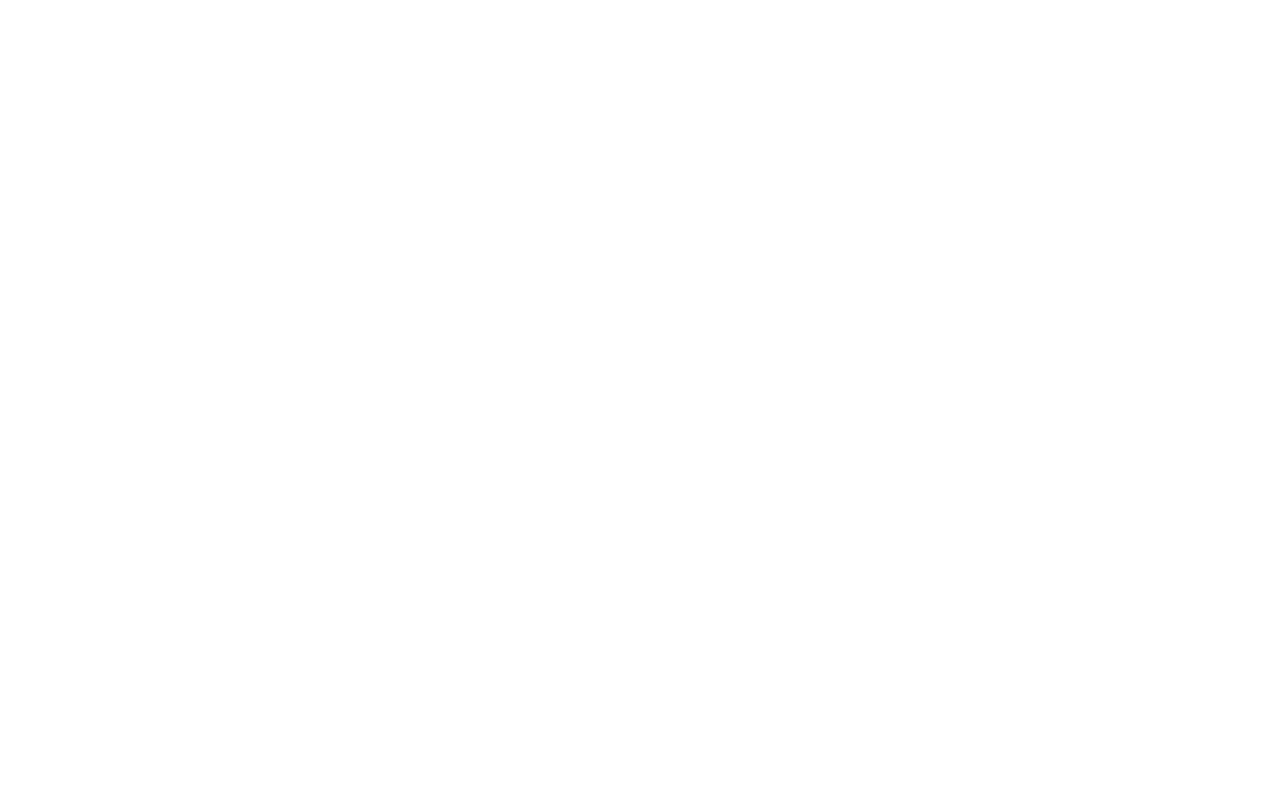
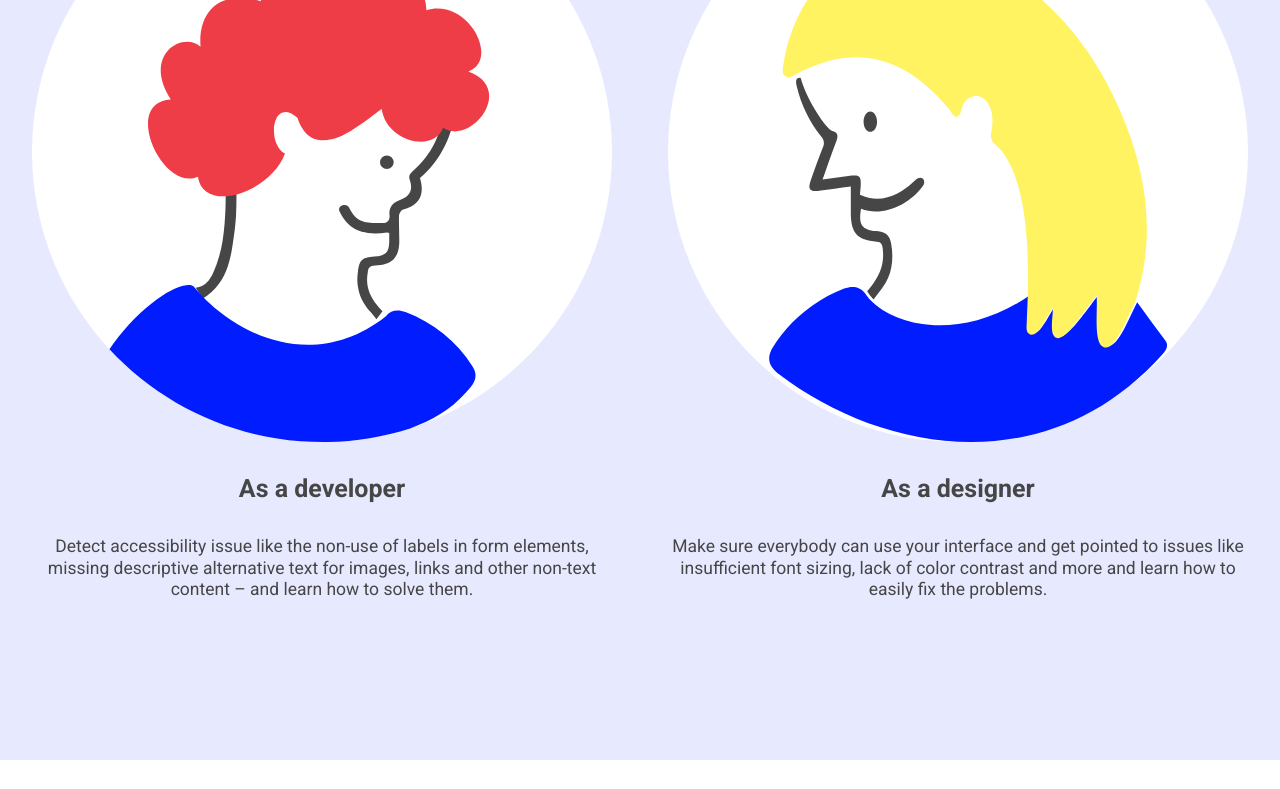
Before and after one commit to accessibility-tools/website, a Next.js app: page / in a window 1280 px wide. Shown: the part 2745-3534 px from the top of the page. Before the commit the page ends 2773 px from the top, so only its background shows below. Built offline with nearby package versions, Linux system fonts and the light colour scheme.

Commit message:
Add How can the tools help you-section

```diff
--- a/src/pages/index.jsx
+++ b/src/pages/index.jsx
@@ -115,7 +115,37 @@ const LandingPage = () => {
             </Stack>
           </Center>
         </Section>
-        <Section></Section>
+        <Section>
+          <Center>
+            <Stack>
+              <h2>How can the tools help you?</h2>
+              <Switcher treshold="30rem" space="3.5rem">
+                <div>
+                  <Stack>
+                    <img src="/illustrations/persona-a.svg" alt="" />
+                    <h3>As a developer</h3>
+                    <p>
+                      Detect accessibility issue like the non-use of labels in
+                      form elements, missing descriptive alternative text for
+                      images, links and other non-text content – and learn how
+                      to solve them.
+                    </p>
+                  </Stack>
+                  <Stack>
+                    <img src="/illustrations/persona-b.svg" alt="" />
+                    <h3>As a designer</h3>
+                    <p>
+                      Make sure everybody can use your interface and get pointed
+                      to issues like insufficient font sizing, lack of color
+                      contrast and more and learn how to easily fix the
+                      problems.
+                    </p>
+                  </Stack>
+                </div>
+              </Switcher>
+            </Stack>
+          </Center>
+        </Section>
       </Index>
     </>
   );
```
Also changed, not shown: public/illustrations/persona-a.svg (added), public/illustrations/persona-b.svg (added).
